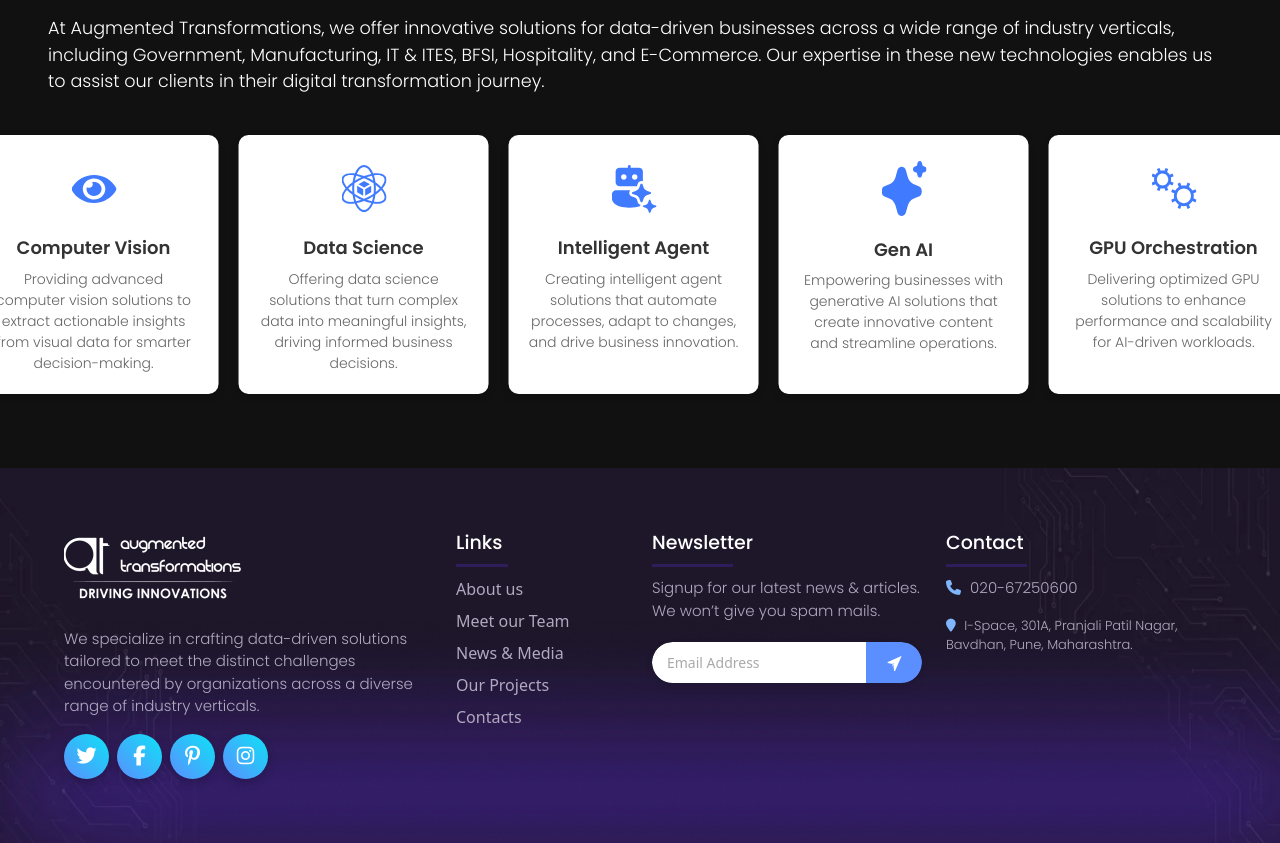
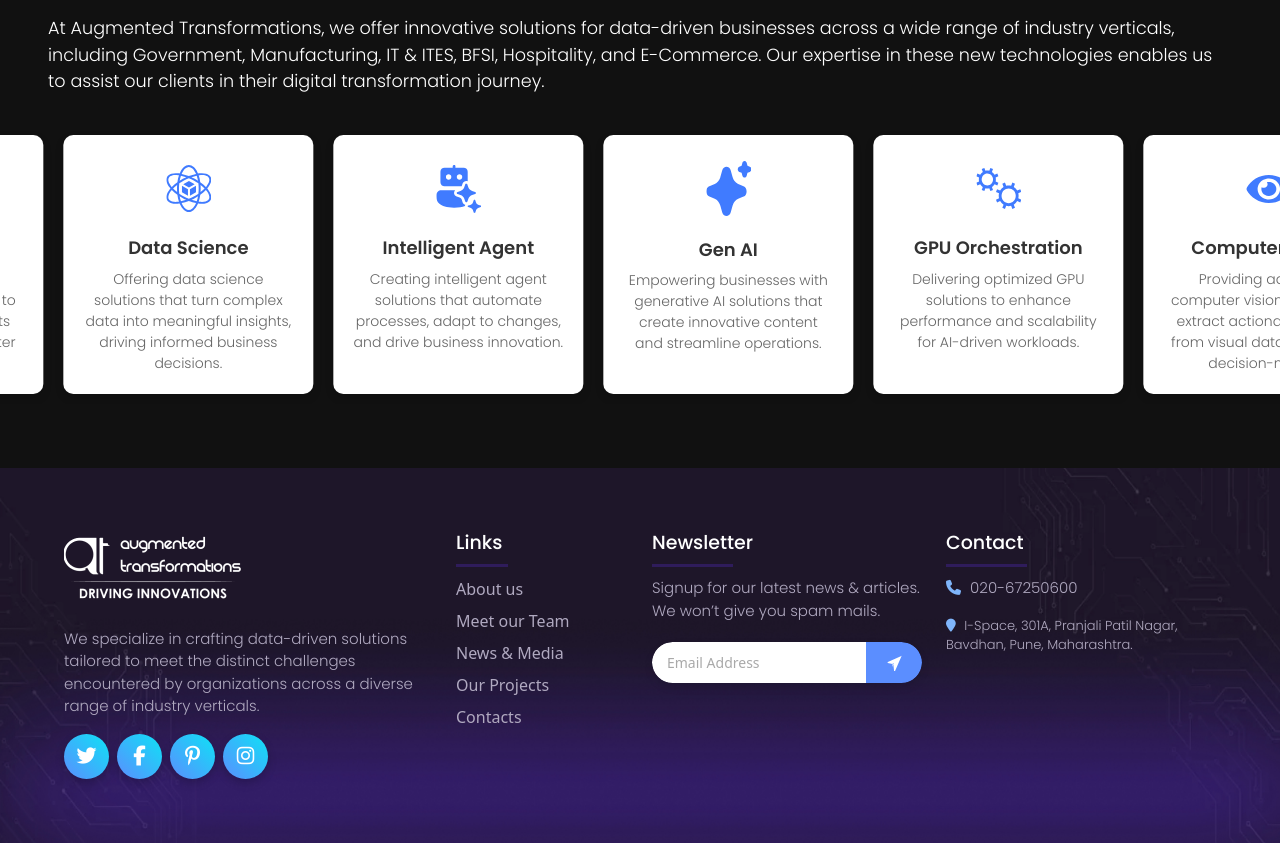
Before and after one commit to SandeepSangvekar/comReactApp, a React (Vite) app: page /about in a window 1280 px wide. Shown: the part 1083-1926 px from the top of the page. Built offline with nearby package versions, Linux system fonts and the light colour scheme.

Commit message:
abt n comp2 pushed

```diff
--- a/src/components/about/About.css
+++ b/src/components/about/About.css
@@ -77,8 +77,11 @@
 
   .scroll-content {
     display: flex;
-    animation: scroll-animation 12s linear infinite;
-    animation-play-state: running;
+    /* animation: scroll-animation 12s linear infinite;
+    animation-play-state: running; */
+    animation: scroll-animation 15s linear infinite;
+    /* width: max-content; Ensure the content width adapts dynamically */
+    width: fit-content;
   }
 
 
@@ -93,6 +96,7 @@
     white-space: normal;
     overflow: hidden;
     transition: transform 0.3s ease;
+    white-space: normal;
   }
 
   .scroll-card:hover {
@@ -121,7 +125,8 @@
       transform: translateX(0);
     }
     100% {
-      transform: translateX(-50%);
+      /* transform: translateX(-50%); */
+      transform: translateX(calc(-250px * 5)); /* Adjust this to the number of cards */
     }
   }
 
```
Also changed, not shown: src/components/about/Comp2.jsx (+11 -2 lines).
